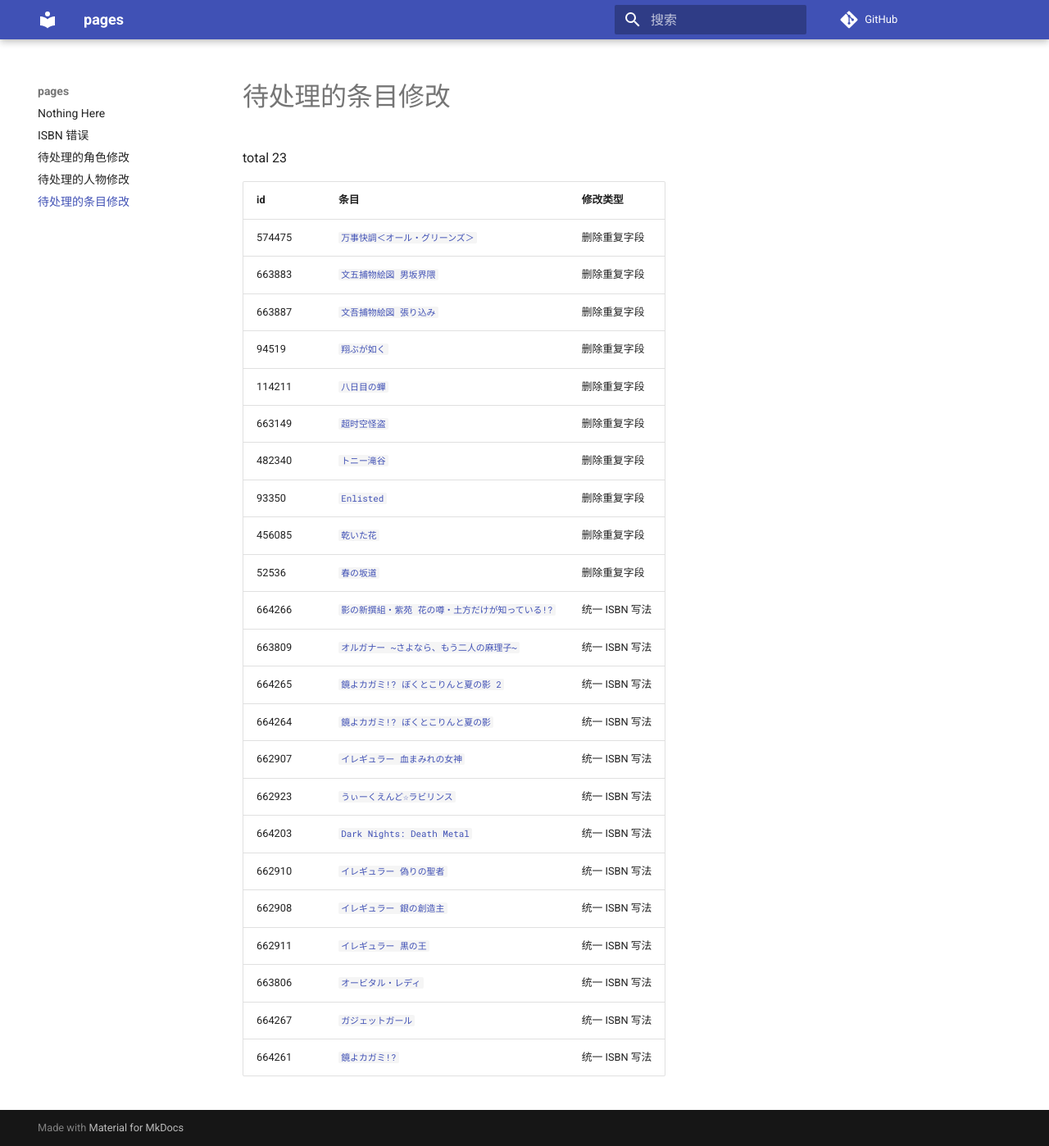
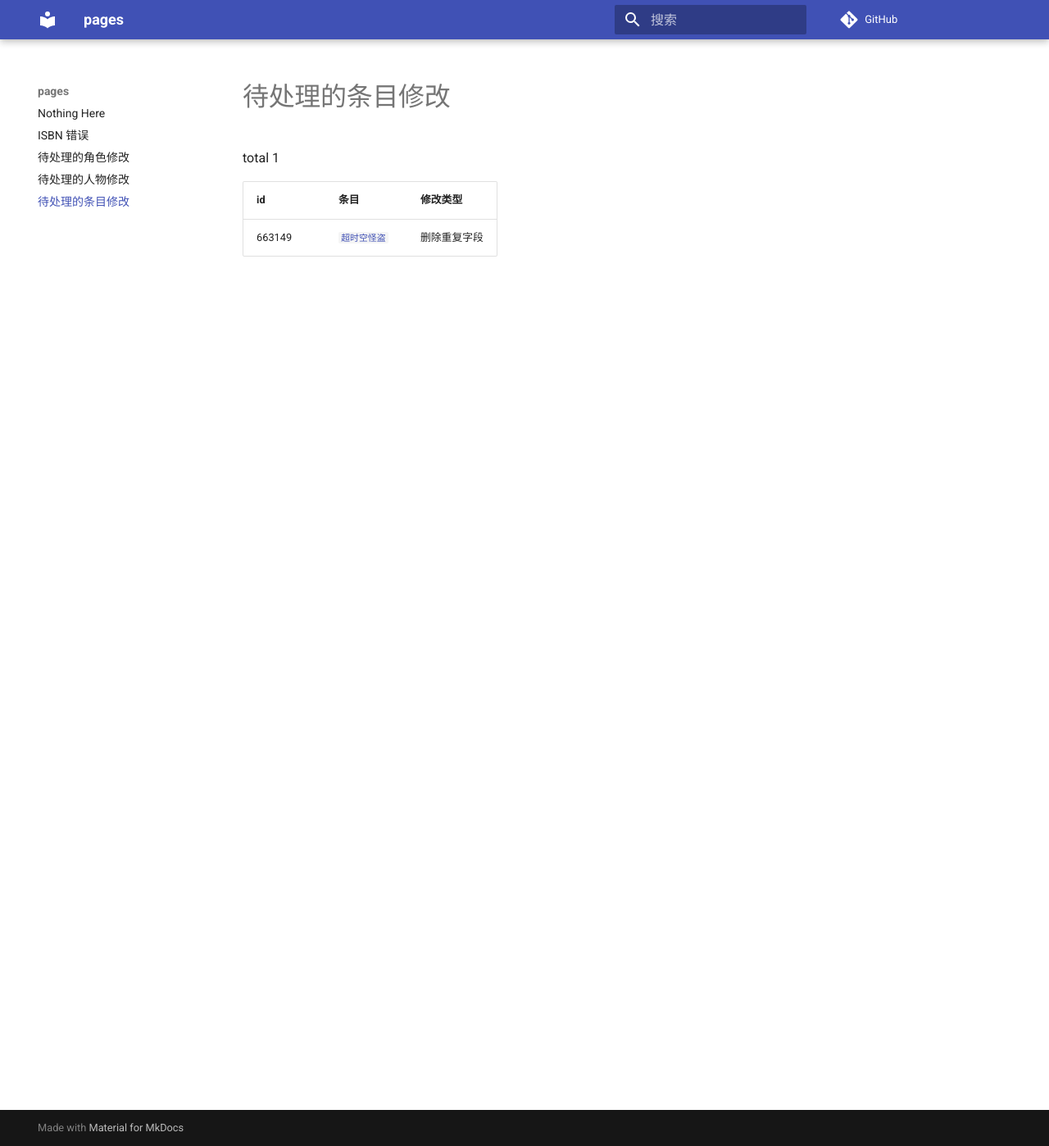
Before and after one commit to trim21/bangumi-pages, an MkDocs documentation site: the page built from docs/pending-subject-changes.md, in a window 1280 px wide and 1398 px high. Shown: the whole window at 82% size. Built offline with MkDocs 1.6.1 and Material for MkDocs 9.7.7, drawn with Linux system fonts in a browser that asks for light colours; comment, search, counter and statistics services are not loaded.

Commit message:
update pending-changes.md

```diff
--- a/docs/pending-subject-changes.md
+++ b/docs/pending-subject-changes.md
@@ -1,29 +1,7 @@
 # 待处理的条目修改
 
-total 23
+total 1
 
 | id | 条目 | 修改类型 |
 | --- | --- | --- |
-| 574475 | [`万事快調＜オール・グリーンズ＞`](https://bgm.tv/subject/574475) | 删除重复字段 |
-| 663883 | [`文五捕物絵図 男坂界隈`](https://bgm.tv/subject/663883) | 删除重复字段 |
-| 663887 | [`文吾捕物絵図 張り込み`](https://bgm.tv/subject/663887) | 删除重复字段 |
-| 94519 | [`翔ぶが如く`](https://bgm.tv/subject/94519) | 删除重复字段 |
-| 114211 | [`八日目の蟬`](https://bgm.tv/subject/114211) | 删除重复字段 |
 | 663149 | [`超时空怪盗`](https://bgm.tv/subject/663149) | 删除重复字段 |
-| 482340 | [`トニー滝谷`](https://bgm.tv/subject/482340) | 删除重复字段 |
-| 93350 | [`Enlisted`](https://bgm.tv/subject/93350) | 删除重复字段 |
-| 456085 | [`乾いた花`](https://bgm.tv/subject/456085) | 删除重复字段 |
-| 52536 | [`春の坂道`](https://bgm.tv/subject/52536) | 删除重复字段 |
-| 664266 | [`影の新撰組・紫苑 花の噂・土方だけが知っている!?`](https://bgm.tv/subject/664266) | 统一 ISBN 写法 |
-| 663809 | [`オルガナー ~さよなら、もう二人の麻理子~`](https://bgm.tv/subject/663809) | 统一 ISBN 写法 |
-| 664265 | [`鏡よカガミ!? ぼくとこりんと夏の影 2`](https://bgm.tv/subject/664265) | 统一 ISBN 写法 |
-| 664264 | [`鏡よカガミ!? ぼくとこりんと夏の影`](https://bgm.tv/subject/664264) | 统一 ISBN 写法 |
-| 662907 | [`イレギュラー 血まみれの女神`](https://bgm.tv/subject/662907) | 统一 ISBN 写法 |
-| 662923 | [`うぃーくえんど☆ラビリンス`](https://bgm.tv/subject/662923) | 统一 ISBN 写法 |
-| 664203 | [`Dark Nights: Death Metal`](https://bgm.tv/subject/664203) | 统一 ISBN 写法 |
-| 662910 | [`イレギュラー 偽りの聖者`](https://bgm.tv/subject/662910) | 统一 ISBN 写法 |
-| 662908 | [`イレギュラー 銀の創造主`](https://bgm.tv/subject/662908) | 统一 ISBN 写法 |
-| 662911 | [`イレギュラー 黒の王`](https://bgm.tv/subject/662911) | 统一 ISBN 写法 |
-| 663806 | [`オービタル・レディ`](https://bgm.tv/subject/663806) | 统一 ISBN 写法 |
-| 664267 | [`ガジェットガール`](https://bgm.tv/subject/664267) | 统一 ISBN 写法 |
-| 664261 | [`鏡よカガミ!?`](https://bgm.tv/subject/664261) | 统一 ISBN 写法 |
```
